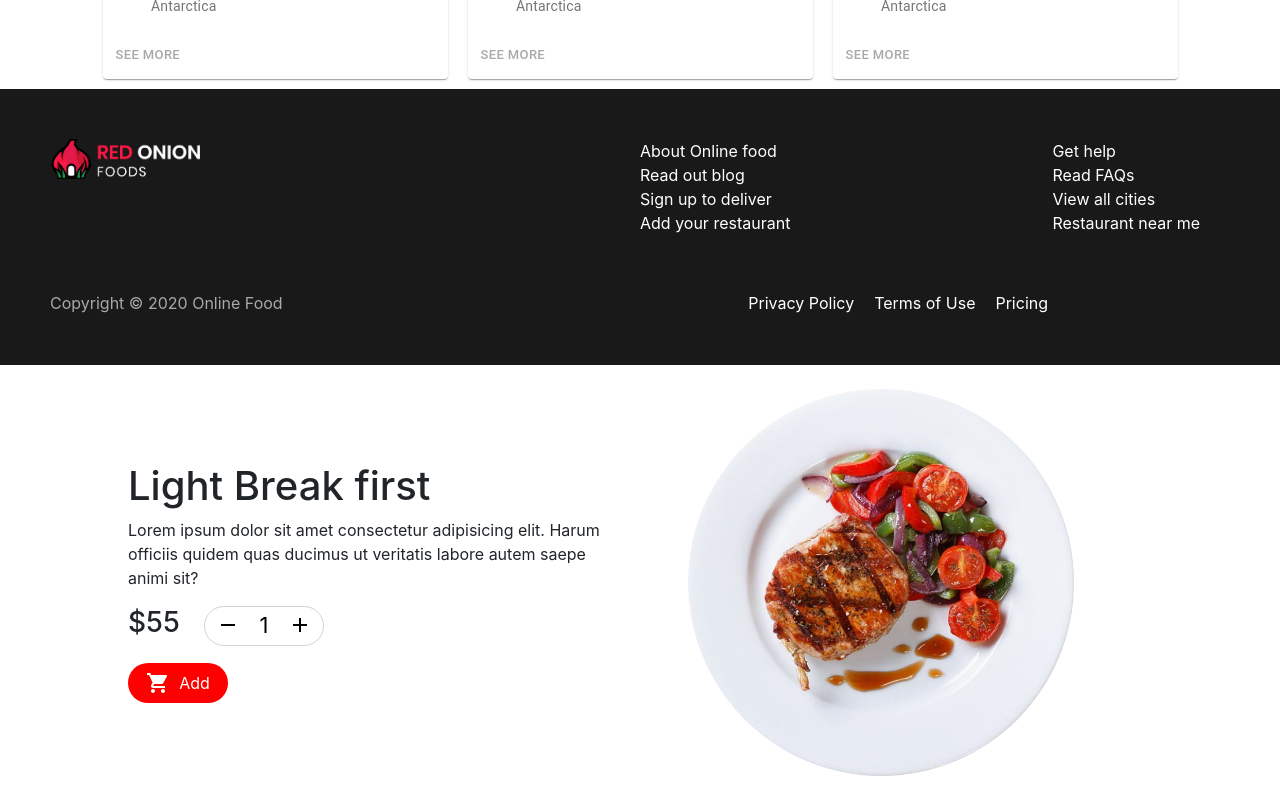
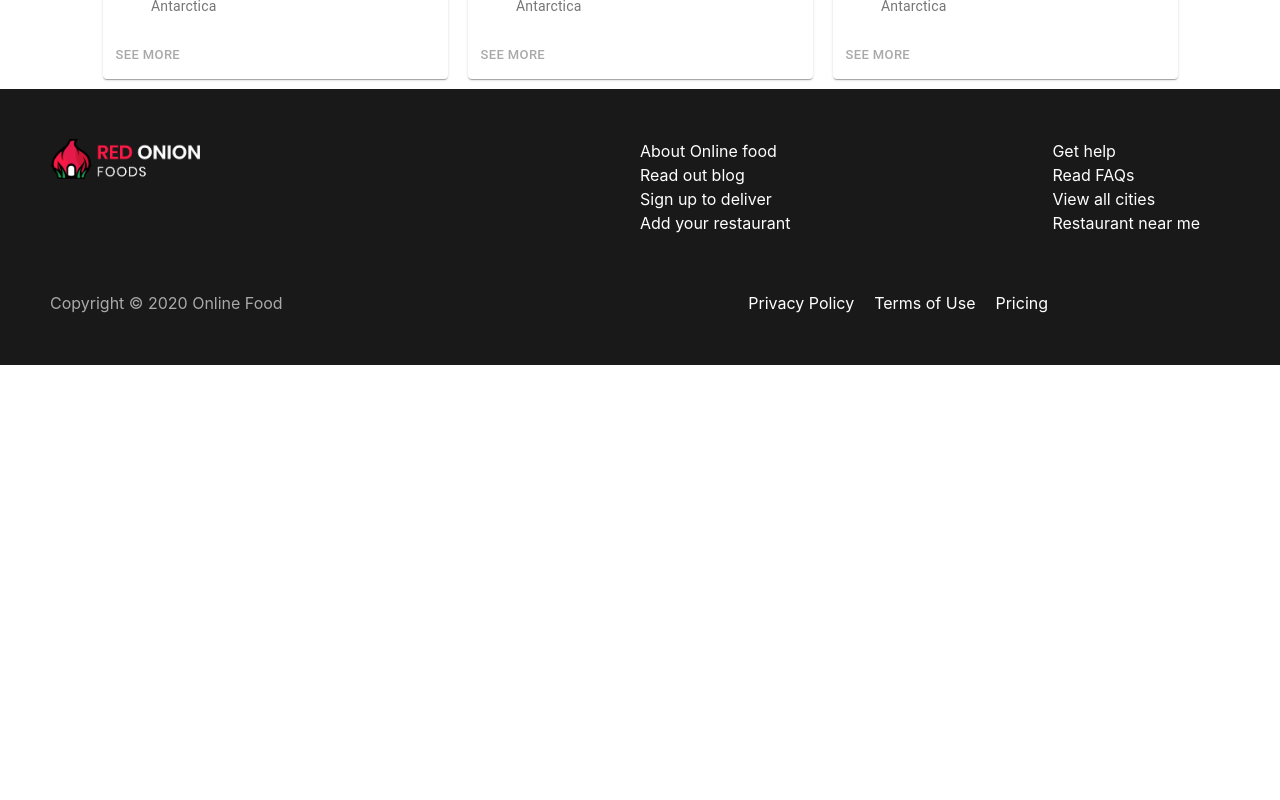
Before and after one commit to BK-Bagchi/red-onion-restaurent, a React (Create React App) app: page / in a window 1280 px wide. Shown: the part 1897-2697 px from the top of the page. After the commit the page ends 2262 px from the top, so only its background shows below. Built offline with nearby package versions, Linux system fonts and the light colour scheme.

Commit message:
menu and detail item page under js

```diff
--- a/src/Components/ItemDetail/ItemDetail.css
+++ b/src/Components/ItemDetail/ItemDetail.css
@@ -4,12 +4,16 @@
 .item-img{
     width:80%;
 }
-.add{
+.add,
+.back{
     background:red;
     color:white;
     width: 100px;
     height: 40px;
     border-radius: 20px;
+}
+.back{
+    Background:black;
 }
 .plus-minus{
     width: 120px;
--- a/src/Components/ItemDetail/ItemDetail.js
+++ b/src/Components/ItemDetail/ItemDetail.js
@@ -1,32 +1,48 @@
 import React from 'react';
 import './ItemDetail.css';
-import Image from '../../Resources/lunch/lunch1.png';
 import ShoppingCartIcon from '@material-ui/icons/ShoppingCart';
 import AddIcon from '@material-ui/icons/Add';
 import RemoveIcon from '@material-ui/icons/Remove';
+import Item from '../Database/Items';
+
+import { useHistory, useParams } from 'react-router-dom';
 
 const ItemDetail = () => {
+    let { id } = useParams();
+    const history = useHistory();
+    id = Number(id)
+    const thisItem = Item.filter((item) => {
+        return item.id === id;
+    })
+
     return (
-        <section className="item-detail mx-auto py-4">
+        thisItem.map((item) => {
+            return (
+                <section key={item.id} className="item-detail mx-auto py-4">
                     <div className="row">
                         <div className="col-md-6 order-md-last d-flex justify-content-center">
-                    <img className="item-img" src={Image} alt="Item Img" />
+                            <img className="item-img" src={item.image} alt="Item Img" />
                         </div>
                         <div className="col-md-6 order-md-first d-flex flex-column justify-content-center">
-                    <h1>Light Break first</h1>
-                    <p className="m-0">Lorem ipsum dolor sit amet consectetur adipisicing elit. Harum officiis quidem quas ducimus ut veritatis labore autem saepe animi sit?</p>
+                            <h1>{item.name}</h1>
+                            <p className="m-0">{item.fullDescription}</p>
                             <div className="d-flex my-3">
-                        <h3>$55</h3>
+                                <h3>${item.price}</h3>
                                 <div className="plus-minus ml-4">
                                     <button className="minus"><RemoveIcon /></button>
                                     <span className="amount">1</span>
                                     <button className="plus"><AddIcon /></button>
                                 </div>
                             </div>
+                            <div className="d-flex">
+                                <button className="back mr-4" onClick={() => history.push("/")}>Back</button>
                                 <button className="add d-flex justify-content-center align-items-center"><ShoppingCartIcon />&nbsp; Add</button>
                             </div>
                         </div>
+                    </div>
                 </section>
+            )
+        })
     );
 };
 
--- a/src/Components/Main/Main.js
+++ b/src/Components/Main/Main.js
@@ -1,4 +1,4 @@
-import React from 'react';
+import React, { useState } from 'react';
 import About from '../About/About';
 import ChooseUs from '../ChooseUs/ChooseUs';
 import Confirm from '../Confirm/Confirm';
@@ -8,18 +8,31 @@ import Menu from '../Menu/Menu';
 import Signin from '../Sign/Signin';
 import Signup from '../Sign/Signup';
 
+import { BrowserRouter as Router, Switch, Route, Link } from "react-router-dom";
+
+export const GlobalData = React.createContext();
 const Main = () => {
     return (
         <>
-            <Header />
-            <Menu />
-            <ChooseUs />
-            <About />
-            <ItemDetail />
-            {/* <Signup />
-            <Signin /> */}
-            {/* <Confirm /> */}
+            <GlobalData.Provider value={''}>
+                <Router>
+                    <Header />
+                    <Switch>
+                        <Route exact path="/">
+                            <Menu />
+                        </Route>
+                        <Route path="/item/:id">
+                            <ItemDetail />
+                        </Route>
 
+                        {/* <Signup />
+                    <Signin /> */}
+                        {/* <Confirm /> */}
+                    </Switch>
+                    <ChooseUs />
+                    <About />
+                </Router>
+            </GlobalData.Provider>
         </>
     );
 };
--- a/src/Components/Menu/Menu.js
+++ b/src/Components/Menu/Menu.js
@@ -1,13 +1,15 @@
 import React, { useState } from 'react';
 import './Menu.css';
-import Image from '../../Resources/lunch/lunch1.png';
 import Item from '../Database/Items';
+
+import { useHistory } from "react-router-dom";
 
 const Menu = () => {
     const [category, setCategory] = useState('Breakfast');
     const menuItem = Item.filter((item) => {
         return item.category === category;
     });
+    const history = useHistory();
     // console.log(menuItem);
 
     return (
@@ -20,9 +22,8 @@ const Menu = () => {
             <div className="items mx-auto">
                 {
                     menuItem.map((menu) => {
-                        {/* console.log(menu.image); */ }
                         return (
-                            <div key={menu.id} className="item">
+                            <div key={menu.id} className="item" onClick={() => history.push(`/item/${menu.id}`)}>
                                 <img src={menu.image} alt="Item Img" />
                                 <p className="m-0">{menu.name}</p>
                                 <span>{menu.shortDescription}</span>
```
Lines whose indentation alone changed are shown as unchanged.
